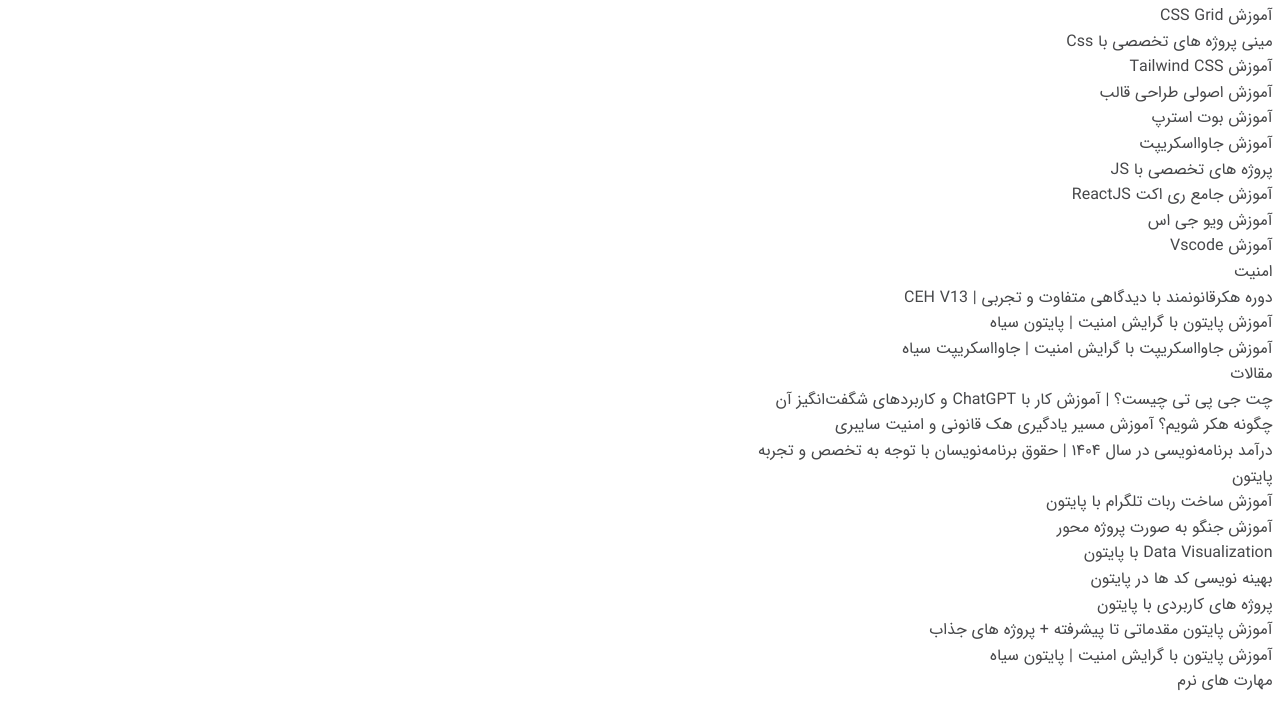
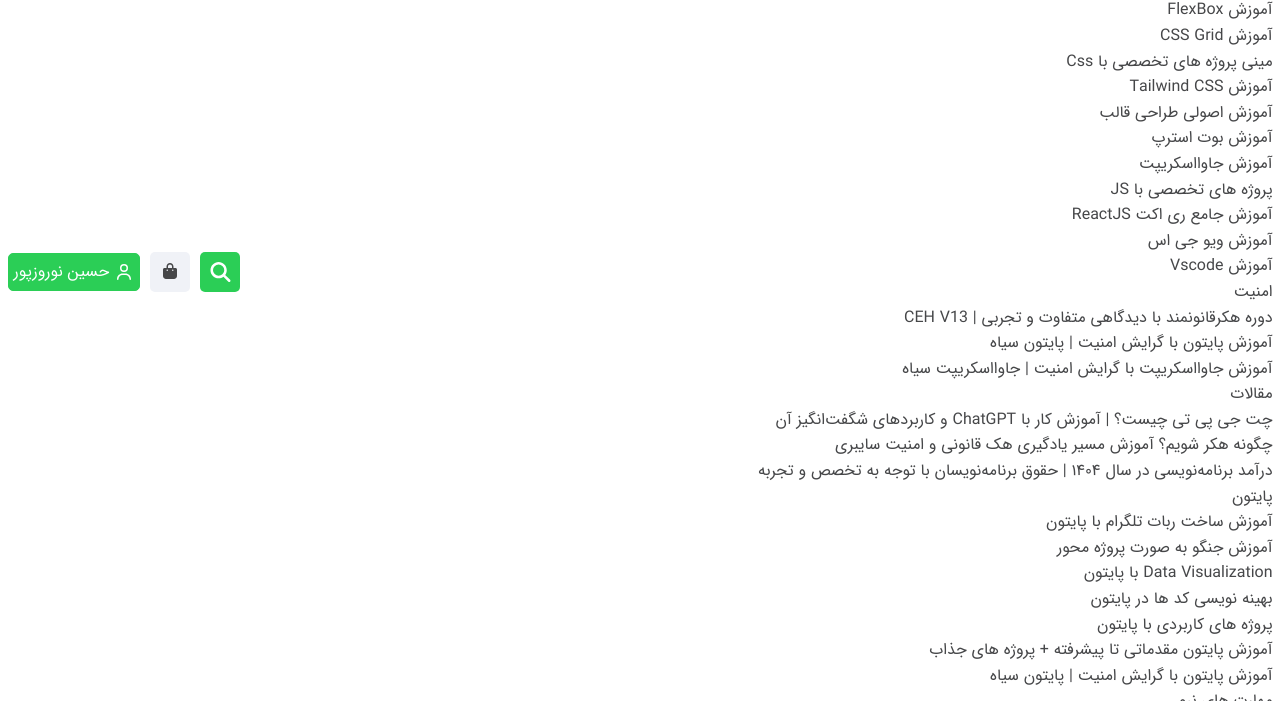
Before and after one commit to Hossein-NP/SabzLearn-Advanced, a plain HTML site: page index.html in a window 1280 px wide. Shown: the part 254-955 px from the top of the page. Drawn offline with Linux system fonts and the light colour scheme.

Commit message:
navbar left

```diff
--- a/css/index.css
+++ b/css/index.css
@@ -32,15 +32,15 @@
   transition: all 0.5s ease;
 }
 
+a:hover {
+  color: var(--links-hover-color);
+}
+
 ul,
 ol,
 li {
   padding: 0;
   margin: 0;
-}
-
-a:hover {
-  color: var(--links-hover-color);
 }
 
 i {
@@ -49,3 +49,60 @@
 }
 
 /* Finish Default Style  */
+
+ /* Start Navbar Style  */
+
+.header-navbar__content {
+  display: flex;
+  align-items: center;
+  justify-content: space-between;
+  padding: 2rem 0;
+}
+
+
+.header-navbar__left {
+  display: flex;
+  align-items: center;
+  gap: 1rem;
+}
+
+.header-navbar__left .header-navbar__search , .header-navbar__shopping-card{
+  display: flex;
+  align-items: center;
+  justify-content: center;
+  width: 4rem;
+  height: 4rem;
+  background-color: var(--primary-color);
+  border-radius: 0.5rem;
+}
+
+.header-navbar__left .header-navbar__search > .header-navbar__search-icon  {
+  color: var(--white-color);
+  font-size: 2rem;
+}
+
+.header-navbar__left .header-navbar__shopping-card {
+  background-color: var(--color-gray-100);
+}
+
+.header-navbar__left .header-navbar__shopping-card > .header-navbar__shopping-icon {
+  color: var(--dark-color);
+}
+.header-navbar__left .header-navbar__profile {
+  display: flex;
+  align-items: center;
+  gap: 0.5rem;
+  border: 1px solid var(--primary-color);
+  padding: 0.5rem 0.5rem;
+  border-radius: 0.5rem;
+  background-color: var(--primary-color);
+  color: var(--white-color);
+  transition: all 0.5s ease;
+}
+
+.header-navbar__left .header-navbar__profile:hover {
+  background-color: var(--white-color);
+  color: var(--primary-color);
+}
+
+ /* Finish Navbar Style  */
--- a/css/top-bar.css
+++ b/css/top-bar.css
@@ -21,6 +21,9 @@
   padding: 0 1.5rem;
 }
 
+.top-bar__items:first-child {
+  padding-right: 0;
+}
 
 .top-bar__left {
   display: flex;
--- a/index.html
+++ b/index.html
@@ -49,7 +49,8 @@
     <!-- Header Navbar  -->
     <div class="header-navbar">
       <div class="container-fluid">
-        <div class="header-navbar__right">
+       <div class="header-navbar__content">
+         <div class="header-navbar__right">
           <!-- Logo  -->
           <img src="./images/logo/Logo.png" alt="لوگوی سبزلرن" class="header-navbar__logo">
           <ul class="header-navbar__menu">
@@ -99,9 +100,15 @@
             <li class="header-navbar__items"><a href="" class="header-navbar__link">مهارت های نرم</a></li>
           </ul>
         </div>
-        <div class="header-navbar__left"></div>
+        <div class="header-navbar__left">
+          <a href="" class="header-navbar__search"><i class="fas fa-search header-navbar__search-icon"></i></a>
+          <a href="" class="header-navbar__shopping-card"><i class="fas fas fas fa-shopping-bag header-navbar__shopping-icon"></i></a>
+          <a href="" class="header-navbar__profile"><i class="fas far fa-user header-navbar__profile-icon"></i>حسین نوروزپور</a>
+        </div>
+       </div>
       </div>
     </div>
+
   </header>
 
   <script src="js/app.js"></script>
```
